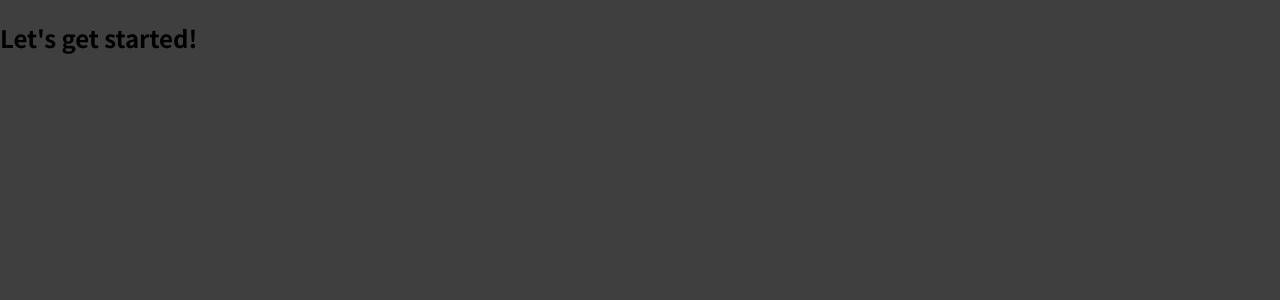
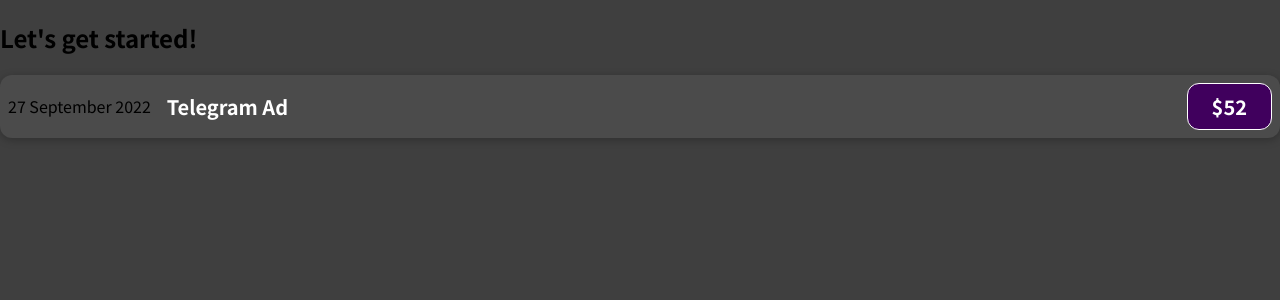
Before and after one commit to LordCracken/react-expense-tracker, a React (Create React App) app: page / in a window 1280 px wide. Shown: the top 300 px of the page. Built offline with nearby package versions, Linux system fonts and the light colour scheme.

Commit message:
add dummy expense item component

```diff
--- a/src/App.tsx
+++ b/src/App.tsx
@@ -1,6 +1,9 @@
+import ExpenseItem from './components/ExpenseItem';
+
 const App = () => (
   <div>
     <h2>Let&apos;s get started!</h2>
+    <ExpenseItem />
   </div>
 );
 
--- /dev/null
+++ b/src/components/ExpenseItem.css
@@ -0,0 +1,55 @@
+.expense-item {
+  display: flex;
+  justify-content: space-between;
+  align-items: center;
+  box-shadow: 0 2px 8px rgba(0, 0, 0, 0.25);
+  padding: 0.5rem;
+  margin: 1rem 0;
+  border-radius: 12px;
+  background-color: #4b4b4b;
+}
+
+.expense-item__description {
+  display: flex;
+  flex-direction: column;
+  gap: 1rem;
+  align-items: flex-end;
+  flex-flow: column-reverse;
+  justify-content: flex-start;
+  flex: 1;
+}
+
+.expense-item h2 {
+  font-size: 1rem;
+  flex: 1;
+  margin: 0 1rem;
+  color: white;
+}
+
+.expense-item__price {
+  font-size: 1rem;
+  font-weight: bold;
+  color: white;
+  background-color: #40005d;
+  border: 1px solid white;
+  padding: 0.5rem;
+  border-radius: 12px;
+}
+
+@media (min-width: 580px) {
+  .expense-item__description {
+    flex-direction: row;
+    align-items: center;
+    justify-content: flex-start;
+    flex: 1;
+  }
+
+  .expense-item__description h2 {
+    font-size: 1.25rem;
+  }
+
+  .expense-item__price {
+    font-size: 1.25rem;
+    padding: 0.5rem 1.5rem;
+  }
+}
--- /dev/null
+++ b/src/components/ExpenseItem.tsx
@@ -0,0 +1,13 @@
+import './ExpenseItem.css';
+
+const ExpenseItem = () => (
+  <div className="expense-item">
+    <div>27 September 2022</div>
+    <div className="expense-item__description">
+      <h2>Telegram Ad</h2>
+      <div className="expense-item__price">$52</div>
+    </div>
+  </div>
+);
+
+export default ExpenseItem;
```
